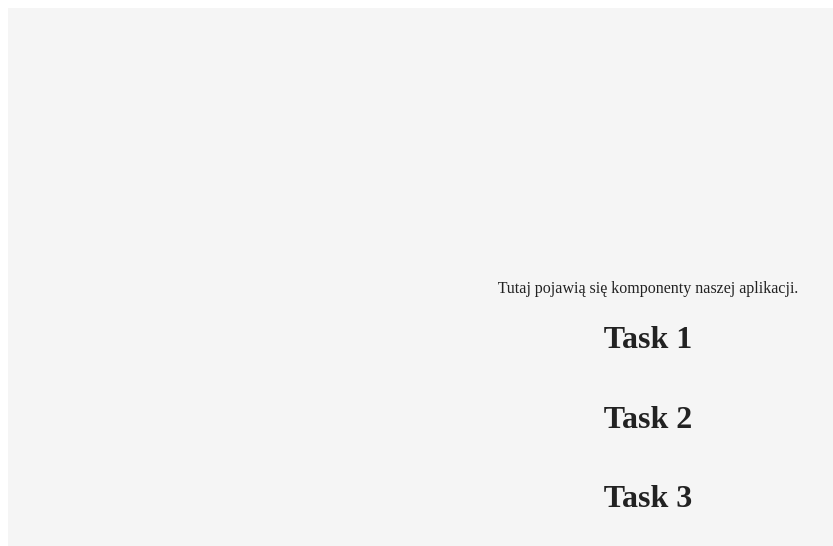
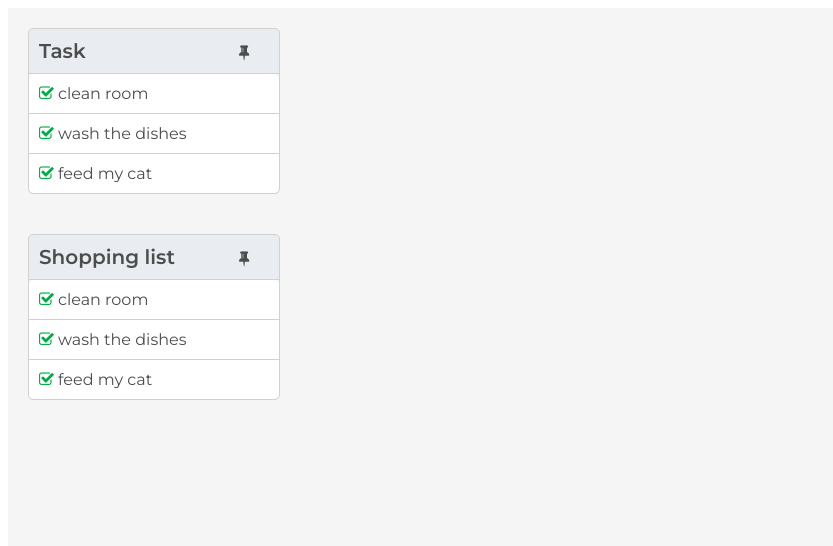
Before and after one commit to koniol/4.5webpack_react, a React app: page / in a window 1280 px wide. Shown: the top 546 px of the page, without its empty margins (0-833 px from the left). Built offline with nearby package versions, Linux system fonts and the light colour scheme.

Commit message:
Add stylesheet

```diff
--- a/index.html
+++ /dev/null
@@ -1,11 +0,0 @@
-<!DOCTYPE html>
-<html lang="en">
-<head>
-    <meta charset="UTF-8">
-    <title>Title</title>
-</head>
-<body>
-    <div id="app"></div>
-    <script src="build/app.bundle.js"></script>
-</body>
-</html>
--- a/src/App.css
+++ b/src/App.css
@@ -1,12 +1,52 @@
+@import url('https://fonts.googleapis.com/css?family=Montserrat:400,600');
+@import url("https://maxcdn.bootstrapcdn.com/font-awesome/4.7.0/css/font-awesome.min.css");
 .TodoApp {
+    font-family: 'Montserrat', sans-serif;
+    color: #b8bcc0;
     background-color: #F5F5F5;
-    color: #222;
+    color: #4d4d4d;
     display: flex;
     flex-direction: column;
     flex-wrap: nowrap;
-    justify-content: center;
-    align-items: center;
+    /*justify-content: center;*/
+    /*align-items: center;*/
     align-content: center;
     width: 100vw;
     height: 100vh;
 }
+.TaskHeader{
+    padding: 10px 0 10px 10px;
+    margin: 0;
+    font-weight: 600;
+    font-size: 20px;
+    width: 80%;
+    display: inline-block;
+@include filter-gradient(#fcfcfc, #e5e5e5, vertical);
+@include background-image(linear-gradient(top, #fcfcfc 0%,#e5e5e5 100%));
+}
+.Task{
+    background: #E9EDF1;
+    border-radius: 5px;
+    border: 1px solid #D1D1D1;
+    width: 250px;
+    margin: 20px;
+}
+
+.Task ul{
+    padding:0;
+    margin: 0;
+    background: white;
+    border: none;
+}
+.Task .fa-header-task{
+    transform: rotate(10deg);
+}
+.Task ul li i:first-child{
+    color: #02ac46;
+}
+.Task ul li{
+    border-top:1px solid #D1D1D1;
+    list-style: none;
+    padding:10px 10px;
+}
+.Task ul li i { color: #F1F1F1; }
--- a/src/App.js
+++ b/src/App.js
@@ -1,13 +1,24 @@
 import React from 'react';
+import TodoList from './components/TodoList';
 import style from './App.css';
 import Title from './components/Title';
 import uuid from 'uuid';
+
 
 class App extends React.Component {
     constructor(props){
         super(props);
         this.state = {
-            data: [],
+            data: [{
+                id: 1,
+                text: 'clean room'
+            }, {
+                id: 2,
+                text: 'wash the dishes'
+            }, {
+                id: 3,
+                text: 'feed my cat'
+            }],
         };
     }
 
@@ -20,7 +31,7 @@ class App extends React.Component {
         this.setState({data});
     }
 
-    removeTodo(id) {
+    removeTodo = (id) => {
         const remainder = this.state.data.filter(todo => todo.id !== id);
         this.setState({data: remainder});
     }
@@ -28,11 +39,15 @@ class App extends React.Component {
     render() {
         return (
             <div className={style.TodoApp}>
-                Tutaj pojawią się komponenty naszej aplikacji.
-                {/*<button onClick={() => this.addTodo("asdasd")}> Click Me</button>*/}
-                <Title title="Task 1"/>
-                <Title title="Task 2"/>
-                <Title title="Task 3"/>
+                <div className={style.Task}>
+                    <Title title="Task"/>
+                    <TodoList list={this.state.data} remove={this.removeTodo}/>
+                </div>
+                <div className={style.Task}>
+                    <Title title="Shopping list"/>
+                    <TodoList list={this.state.data} remove={this.removeTodo}/>
+                </div>
+                {/*<TodoList list={this.state.data} remove={this.removeTodo.bind(null)}/>*/}
             </div>
         );
     }
--- a/src/components/Title.js
+++ b/src/components/Title.js
@@ -1,8 +1,11 @@
 import React from 'react';
-
+import style from '../App.css';
 function Title(props) {
     return (
-        <h1>{props.title}</h1>
+        <div>
+            <h2 className={style.TaskHeader}>{props.title}</h2>
+            <i className={"fa fa-thumb-tack fa-header-task"} ></i>
+        </div>
     )
 }
 
--- a/src/components/TodoList.js
+++ b/src/components/TodoList.js
@@ -0,0 +1,14 @@
+import React from 'react';
+import style from '../App.css';
+
+const TodoList = (props) => {
+    var elements = props.list.map( (element) => {
+            return <li onClick={() => props.remove(element.id)} key={element.id}><i className={"fa fa-check-square-o"} ></i> {element.text} </li>;
+        }
+    );
+
+    return (
+        <ul className={style.Task}>{elements}</ul>
+    );
+}
+export default TodoList;
--- /dev/null
+++ b/src/index.html
@@ -0,0 +1,11 @@
+<!DOCTYPE html>
+<html lang="en">
+<head>
+    <meta charset="UTF-8">
+    <title>Title</title>
+</head>
+<body>
+    <div id="app"></div>
+
+</body>
+</html>
--- a/webpack.config.js
+++ b/webpack.config.js
@@ -1,4 +1,8 @@
 const path = require('path');
+var webpack = require('webpack');
+var HtmlWebpackPlugin = require('html-webpack-plugin');
+const UglifyJsPlugin = require('uglifyjs-webpack-plugin');
+var OptimizeJsPlugin = require('optimize-js-plugin');
 
 module.exports = {
     entry: './src/index.js',
@@ -6,6 +10,15 @@ module.exports = {
         path: path.resolve(__dirname, 'build'),
         filename: 'app.bundle.js'
     },
+    plugins: [new HtmlWebpackPlugin({
+        template: 'src/index.html',
+        filename: 'index.html',
+        inject: 'body'
+    })],
+    plugins: [new OptimizeJsPlugin({
+        sourceMap: false
+    })],
+    plugins: [new webpack.optimize.UglifyJsPlugin()],
     module: {
         rules: [
             {
```
Also changed, not shown: package.json (+11 -0 lines), .babelrc, .edlintrc.json (added), 3 other files (tests, documents, lock files or other folders).
